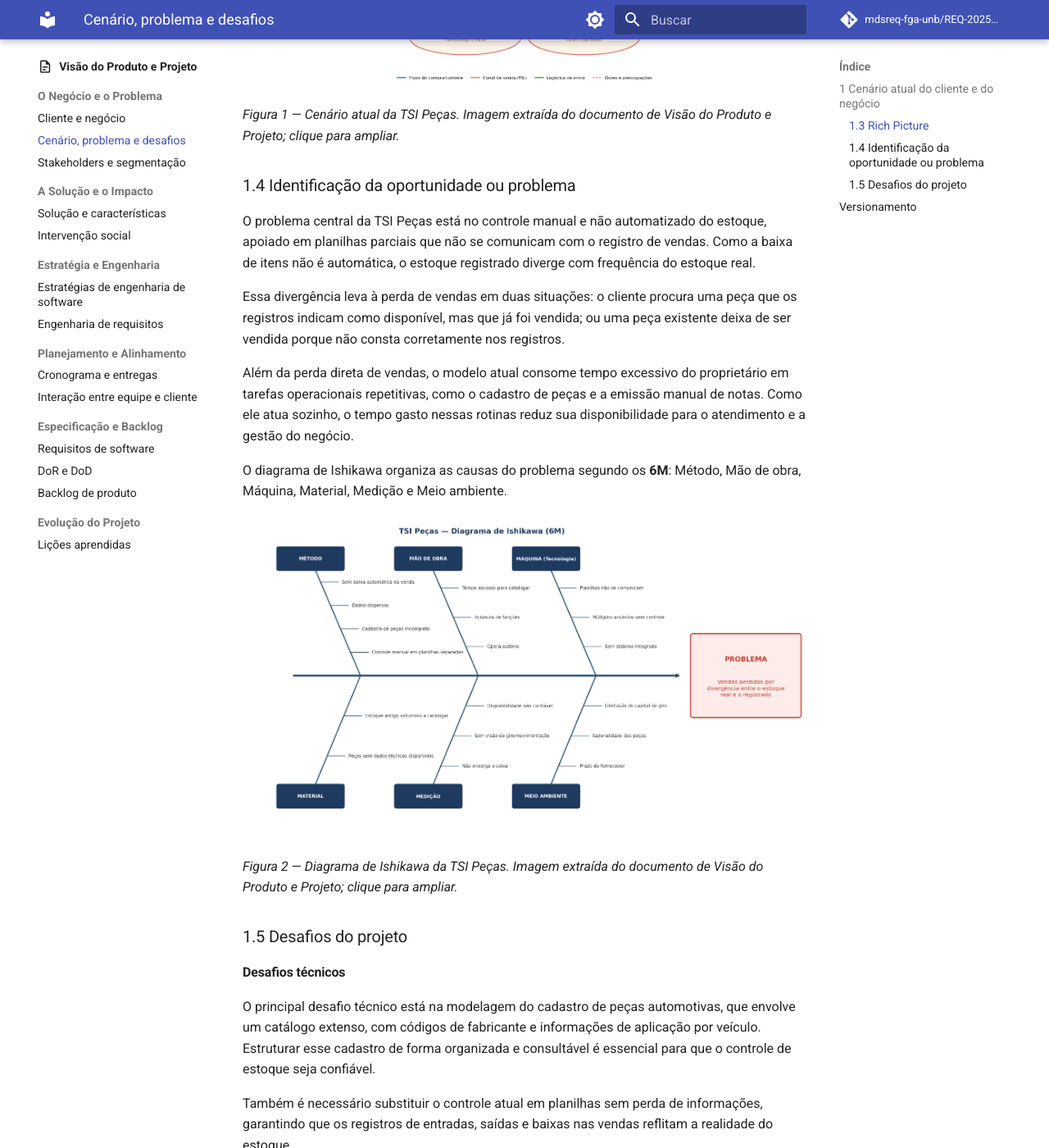
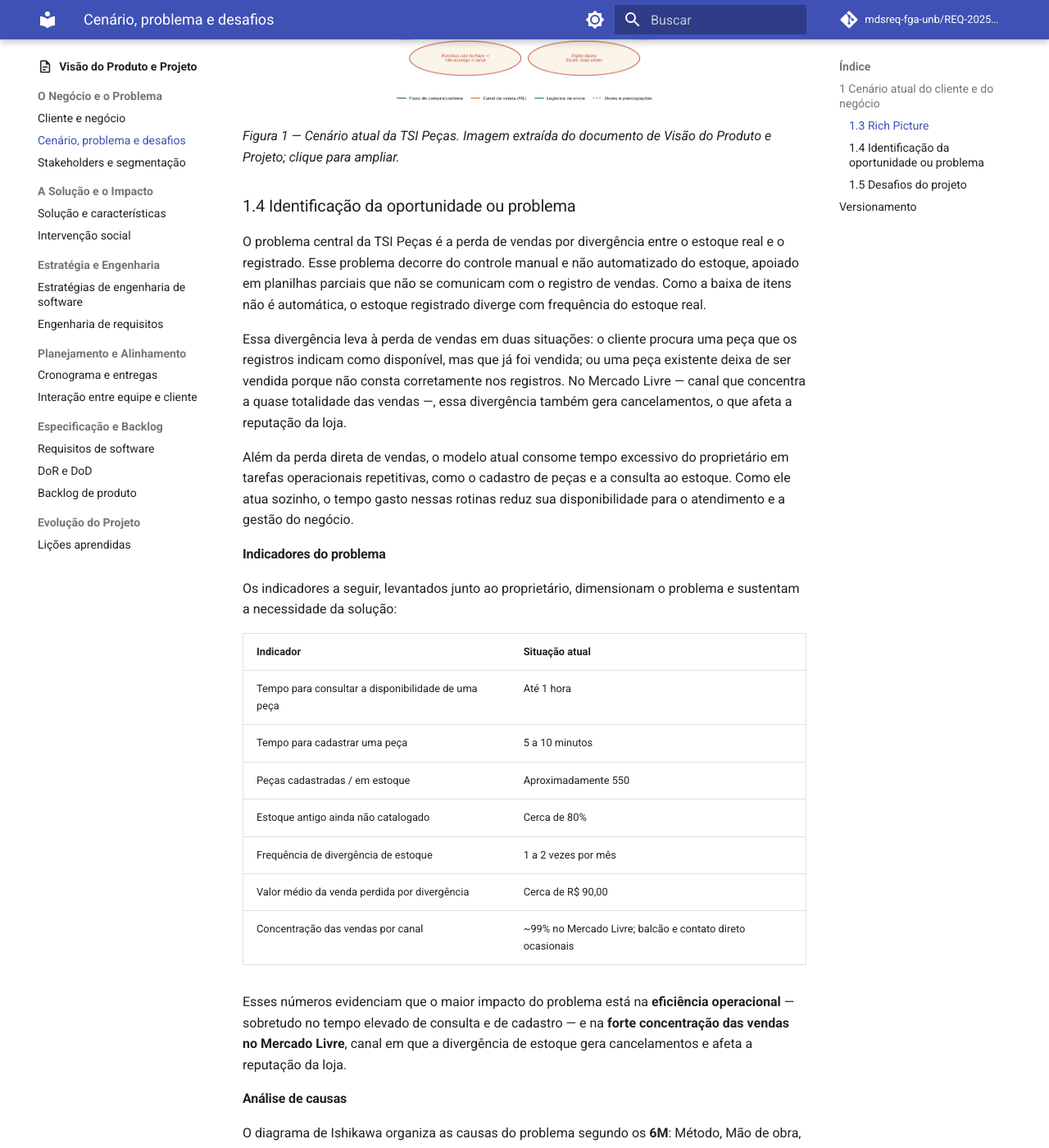
Before and after one commit to mdsreq-fga-unb/REQ-202562-T02-TSI-AutoPecas, an MkDocs documentation site: the page built from docs/visao-produto/cenario-problema-e-desafios.md, in a window 1280 px wide and 1400 px high, scrolled down 807 px. Shown: the whole window at 82% size. Built offline with MkDocs 1.6.1 and Material for MkDocs 9.7.7, drawn with Linux system fonts in a browser that asks for light colours; comment, search, counter and statistics services are not loaded; some of the changed text lies outside the part shown.

Commit message:
docs: revisa cenario e problema conforme issue #3 (indicadores, declaracao do problema e escopo fiscal)

```diff
--- a/docs/visao-produto/cenario-problema-e-desafios.md
+++ b/docs/visao-produto/cenario-problema-e-desafios.md
@@ -4,19 +4,37 @@
 
 ### 1.3 Rich Picture
 
-O Rich Picture apresenta o cenário atual da TSI Peças: os três canais de venda — balcão, Mercado Livre e contato direto — convergem para Antônio Marcos, proprietário e único operador. O controle manual, apoiado em planilhas parciais, não integra o registro das vendas à atualização do estoque, favorecendo divergências e perdas de vendas.
+O Rich Picture apresenta o cenário atual da TSI Peças: o proprietário e único operador, Antônio Marcos, no centro da operação, cercado pelos fornecedores, pelos canais de venda (com forte predominância do Mercado Livre), pela logística de envio (Correios), pelas planilhas de controle e pela emissão fiscal. O diagrama também evidencia as principais preocupações do proprietário, decorrentes do controle manual e fragmentado da operação.
 
-[![Rich Picture da TSI Peças: canais de venda, proprietário, controle manual e estoque sem baixa automática nas vendas.](../assets/images/visao-produto/rich-picture.png)](../assets/images/visao-produto/rich-picture.png)
+[![Rich Picture da TSI Peças: proprietário, fornecedores, canais de venda, planilhas de controle, emissão fiscal e as preocupações do proprietário.](../assets/images/visao-produto/rich-picture.png)](../assets/images/visao-produto/rich-picture.png)
 
 *Figura 1 — Cenário atual da TSI Peças. Imagem extraída do documento de Visão do Produto e Projeto; clique para ampliar.*
 
 ### 1.4 Identificação da oportunidade ou problema
 
-O problema central da TSI Peças está no controle manual e não automatizado do estoque, apoiado em planilhas parciais que não se comunicam com o registro de vendas. Como a baixa de itens não é automática, o estoque registrado diverge com frequência do estoque real.
+O problema central da TSI Peças é a perda de vendas por divergência entre o estoque real e o registrado. Esse problema decorre do controle manual e não automatizado do estoque, apoiado em planilhas parciais que não se comunicam com o registro de vendas. Como a baixa de itens não é automática, o estoque registrado diverge com frequência do estoque real.
 
-Essa divergência leva à perda de vendas em duas situações: o cliente procura uma peça que os registros indicam como disponível, mas que já foi vendida; ou uma peça existente deixa de ser vendida porque não consta corretamente nos registros.
+Essa divergência leva à perda de vendas em duas situações: o cliente procura uma peça que os registros indicam como disponível, mas que já foi vendida; ou uma peça existente deixa de ser vendida porque não consta corretamente nos registros. No Mercado Livre — canal que concentra a quase totalidade das vendas —, essa divergência também gera cancelamentos, o que afeta a reputação da loja.
 
-Além da perda direta de vendas, o modelo atual consome tempo excessivo do proprietário em tarefas operacionais repetitivas, como o cadastro de peças e a emissão manual de notas. Como ele atua sozinho, o tempo gasto nessas rotinas reduz sua disponibilidade para o atendimento e a gestão do negócio.
+Além da perda direta de vendas, o modelo atual consome tempo excessivo do proprietário em tarefas operacionais repetitivas, como o cadastro de peças e a consulta ao estoque. Como ele atua sozinho, o tempo gasto nessas rotinas reduz sua disponibilidade para o atendimento e a gestão do negócio.
+
+#### Indicadores do problema
+
+Os indicadores a seguir, levantados junto ao proprietário, dimensionam o problema e sustentam a necessidade da solução:
+
+| Indicador | Situação atual |
+| --- | --- |
+| Tempo para consultar a disponibilidade de uma peça | Até 1 hora |
+| Tempo para cadastrar uma peça | 5 a 10 minutos |
+| Peças cadastradas / em estoque | Aproximadamente 550 |
+| Estoque antigo ainda não catalogado | Cerca de 80% |
+| Frequência de divergência de estoque | 1 a 2 vezes por mês |
+| Valor médio da venda perdida por divergência | Cerca de R$ 90,00 |
+| Concentração das vendas por canal | ~99% no Mercado Livre; balcão e contato direto ocasionais |
+
+Esses números evidenciam que o maior impacto do problema está na **eficiência operacional** — sobretudo no tempo elevado de consulta e de cadastro — e na **forte concentração das vendas no Mercado Livre**, canal em que a divergência de estoque gera cancelamentos e afeta a reputação da loja.
+
+#### Análise de causas
 
 O diagrama de Ishikawa organiza as causas do problema segundo os **6M**: Método, Mão de obra, Máquina, Material, Medição e Meio ambiente.
 
@@ -30,13 +48,17 @@ O diagrama de Ishikawa organiza as causas do problema segundo os **6M**: Método
 
 O principal desafio técnico está na modelagem do cadastro de peças automotivas, que envolve um catálogo extenso, com códigos de fabricante e informações de aplicação por veículo. Estruturar esse cadastro de forma organizada e consultável é essencial para que o controle de estoque seja confiável.
 
-Também é necessário substituir o controle atual em planilhas sem perda de informações, garantindo que os registros de entradas, saídas e baixas nas vendas reflitam a realidade do estoque.
+Também é necessário substituir o controle atual em planilhas sem perda de informações, garantindo que os registros de entradas, saídas e baixas nas vendas reflitam a realidade do estoque. Essa substituição exige, ainda, a carga inicial dos dados hoje mantidos em planilhas.
 
 #### Desafio de hardware
 
 O projeto prevê, como etapa futura, a utilização de um leitor de código de barras para agilizar o cadastro e a movimentação das peças. Segundo o proprietário, essa utilização é viável, mas depende da conclusão de etapas anteriores: organização do estoque em planilhas, codificação dos itens, construção do sistema, cadastro dos produtos e impressão de etiquetas.
 
 A aquisição do equipamento representa um custo adicional. Por envolver um dispositivo físico e sua integração ao sistema, o leitor é tratado como um desafio previsto, mas **fora do escopo do produto mínimo viável (MVP)**.
+
+#### Emissão fiscal
+
+Atualmente, a emissão de notas é feita manualmente e em mais de um sistema, com redigitação de dados. A automação completa da emissão fiscal envolve regras específicas (por exemplo, obrigações legais e integração com sistemas externos) que extrapolam o núcleo do problema. Por isso, a emissão fiscal totalmente automatizada é tratada como **evolução futura**, fora do escopo do MVP, podendo o produto, na fase atual, apenas apoiar a atividade a partir do reaproveitamento dos dados já cadastrados.
 
 #### Desafios operacionais
 
@@ -56,3 +78,4 @@ Delimitar esse escopo é, por si só, um desafio de priorização.
 | :----: | :--: | --- | --- |
 | 1.0 | 04/09/2026 | Iniciação do documento | [Thiago Gomes](https://github.com/thgomxs) |
 | 1.1 | 07/09/2026 | Preenchimento dos itens 1.3 a 1.5, inclusão dos diagramas e revisão textual | [João Melo](https://github.com/jot4-ge) |
+| 1.2 | 18/09/2026 | Correções da issue #3: novo Rich Picture, Ishikawa reclassificado, indicadores do problema, declaração do problema revisada e emissão fiscal declarada fora do escopo | [João Melo](https://github.com/jot4-ge) |
```
